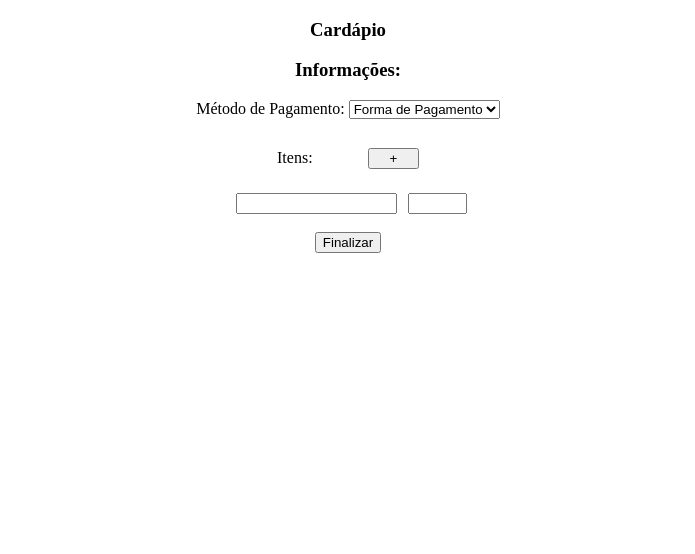
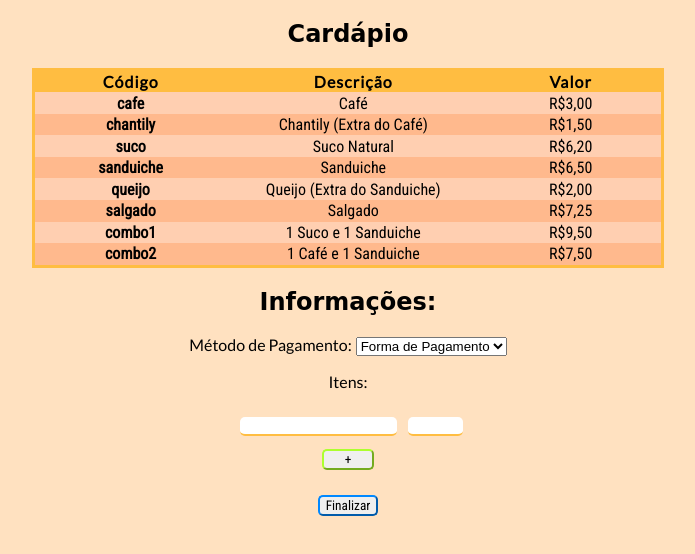
Before and after one commit to AurorinhaBoreal/desafio-aurora-kruschewsky, a website: page index.html in a window 1280 px wide. Shown: the whole page, without its empty margins (292-987 px from the left). Drawn offline with Linux system fonts and the light colour scheme; a web font is replaced by a local one.

Commit message:
Menu Table

```diff
--- a/index.css
+++ b/index.css
@@ -1,33 +1,114 @@
+@import url('https://fonts.googleapis.com/css2?family=Lato&display=swap');
+@import url('https://fonts.googleapis.com/css2?family=Roboto+Condensed&display=swap');
+@import url('https://fonts.googleapis.com/css2?family=Borel&family=Oswald&display=swap');
+
+body{
+    background-color: rgb(255, 225, 192);
+    color:rgb(0, 0, 0);
+}
+
+h2{
+    font-family: 'Borel', cursive;
+}
+
+label{
+    font-family: 'Lato', sans-serif;
+}
+
 .container{
     margin: auto;
 }
+
+/* Table */
+
+table{
+    table-layout: fixed;
+    width: 50%;
+    border-collapse: collapse;
+    border: 3px solid rgb(255, 189, 65);
+    text-align: center;
+}
+
+thead{
+    background-color: rgb(255, 189, 65);
+    font-family: 'Lato', sans-serif;
+    letter-spacing: 1px;
+}
+
+tbody{
+    font-family: 'Roboto Condensed', sans-serif;
+    height: 2vw;
+}
+
+thead th:nth-child(1){
+    width: 30%;
+}
+
+thead th:nth-child(2){
+    width: 40%;
+}
+
+th, td{
+    padding: 0.1vw;
+}
+
+tbody tr:nth-child(even){
+    background-color: rgb(255, 185, 141);
+}
+
+tbody tr:nth-child(odd){
+    background-color: rgb(255, 207, 177);
+}
+
 /* Button */
 .addingInputs{
     width: 4vw;
     margin-top: 1vw;
-    margin-left: 4vw;
+    margin-bottom: 2vw;
     flex-wrap: wrap;
     text-align: center;
+    font-family: 'Roboto Condensed', sans-serif;
+    border-radius: 5px;
+    border-color: greenyellow;
 }
 
 /* Order Input */
 .inputO{
     width: 12vw;
     margin: 0.5vw 0.5vw 0 0.5vw;
+    border: none;
+    border-bottom: 2px solid rgb(255, 189, 65);
+    border-radius: 5px;
 }
 
 /* Quantity Input */
 .inputQ{
     width: 4vw;
+    border: none;
+    border-bottom: 2px solid rgb(255, 189, 65);
+    border-radius: 5px;
 }
 
 /* Dinamic Inputs Order*/
 .addedInputO{
     width: 12vw;
     margin: 0vw 0.8vw 1vw 0.5vw;
+    border: none;
+    border-bottom: 2px solid rgb(255, 189, 65);
+    border-radius: 5px;
 }
 
 /* Dinamic Inputs Quantity */
 .addedInputQ{
     width: 4vw;
+    border: none;
+    border-bottom: 2px solid rgb(255, 189, 65);
+    border-radius: 5px;
 }
+
+.buttonSubmit{
+    font-family: 'Roboto Condensed', sans-serif;
+    margin-bottom: 4vw;
+    border-radius: 5px;
+    border-color: rgb(0, 136, 255);
+}
--- a/index.html
+++ b/index.html
@@ -10,9 +10,65 @@
 <body>
 
     <center>
+
         <div class="container">
-        <h3>Cardápio</h3>
-        <h3>Informações:</h3>
+            <h2>Cardápio</h2>
+            <p>
+                <table>
+                    <thead>
+                        <tr>
+                            <th scope="col">Código</th>
+                            <th scope="col">Descrição</th>
+                            <th scope="col">Valor</th>
+                        </tr>
+                    </thead>
+                    <tbody>
+                        <tr>
+                            <th scope="row">cafe</th>
+                            <td>Café</td>
+                            <td>R$3,00</td>
+                        </tr>
+                        <tr>
+                            <th scope="row">chantily</th>
+                            <td>Chantily (Extra do Café)</td>
+                            <td>R$1,50</td>
+                        </tr>
+                        <tr>
+                            <th scope="row">suco</th>
+                            <td>Suco Natural</td>
+                            <td>R$6,20</td>
+                        </tr>
+                        <tr>
+                            <th scope="row">sanduiche</th>
+                            <td>Sanduiche</td>
+                            <td>R$6,50</td>
+                        </tr>
+                        <tr>
+                            <th scope="row">queijo</th>
+                            <td>Queijo (Extra do Sanduiche)</td>
+                            <td>R$2,00</td>
+                        </tr>
+                        <tr>
+                            <th scope="row">salgado</th>
+                            <td>Salgado</td>
+                            <td>R$7,25</td>
+                        </tr>
+                        <tr>
+                            <th scope="row">combo1</th>
+                            <td>1 Suco e 1 Sanduiche</td>
+                            <td>R$9,50</td>
+                        </tr>
+                        <tr>
+                            <th scope="row">combo2</th>
+                            <td>1 Café e 1 Sanduiche</td>
+                            <td>R$7,50</td>
+                        </tr>
+                    </tbody>
+                </table>
+            </p>
+
+
+            <h2>Informações:</h2>
             <form id="container">
                 <p> <label for="MTP">Método de Pagamento:</label>
                     <select class="select" id="getMetPag" name="MTP" required>
@@ -23,13 +79,14 @@
                     </select>
                 </p>
 
-                <label for="Pedidos">Itens:</label> <input type="button" class="addingInputs" value="+" onclick="addInput()"/>
+                    <label for="Pedidos">Itens:</label>
                     <br><br>
                     <input class="inputO" type="text" id="getPed1" name="Pedidos" required>
                     <input class="inputQ" type="number" id="getQtd1" max="10" required>
 
                 <div id="itens">
                 </div>
+                <input type="button" class="addingInputs" value="+" onclick="addInput()"/>
 
                 <label for="Calculo"></label>
                 <br>
```
Lines whose indentation alone changed are shown as unchanged.
